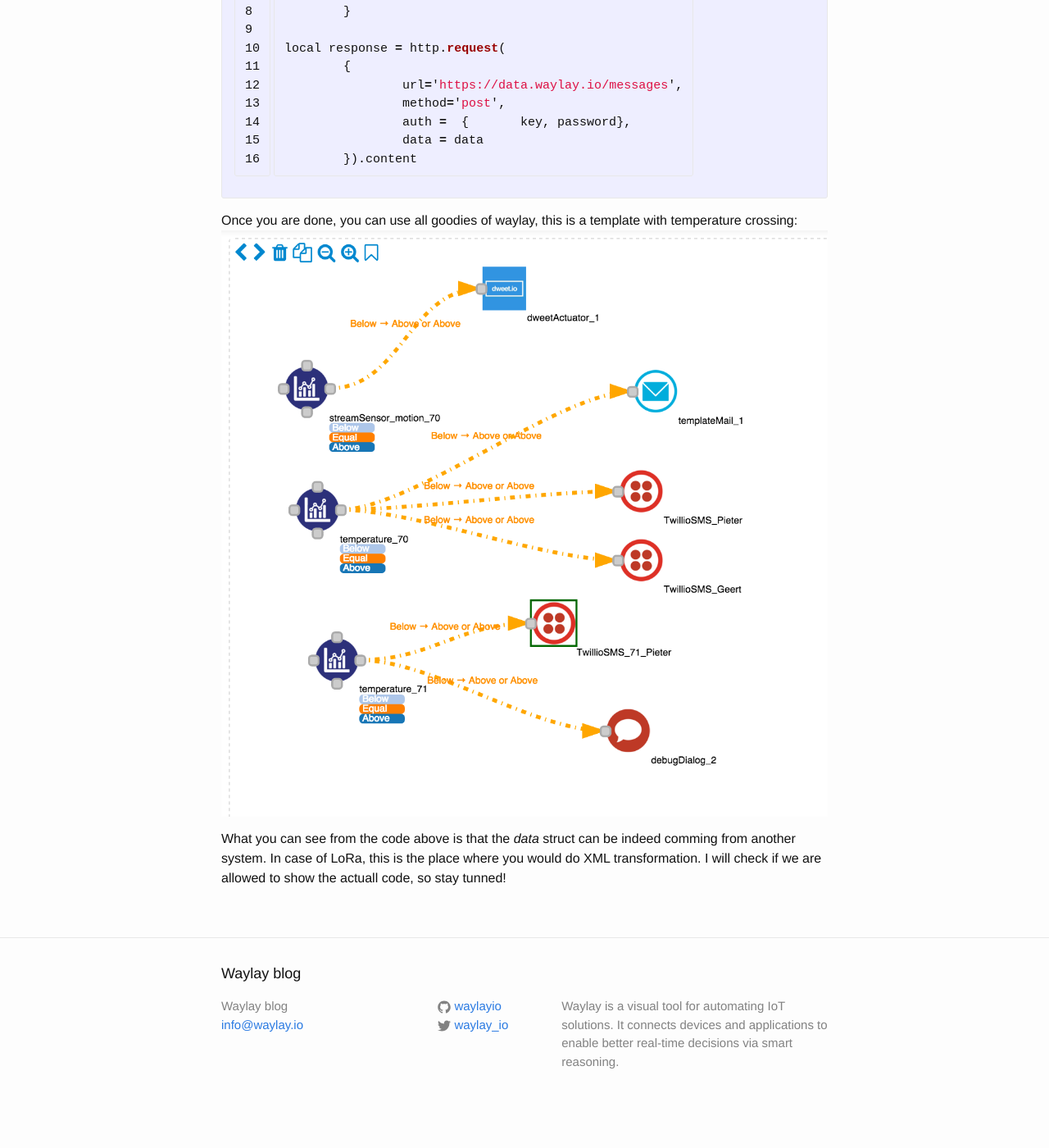
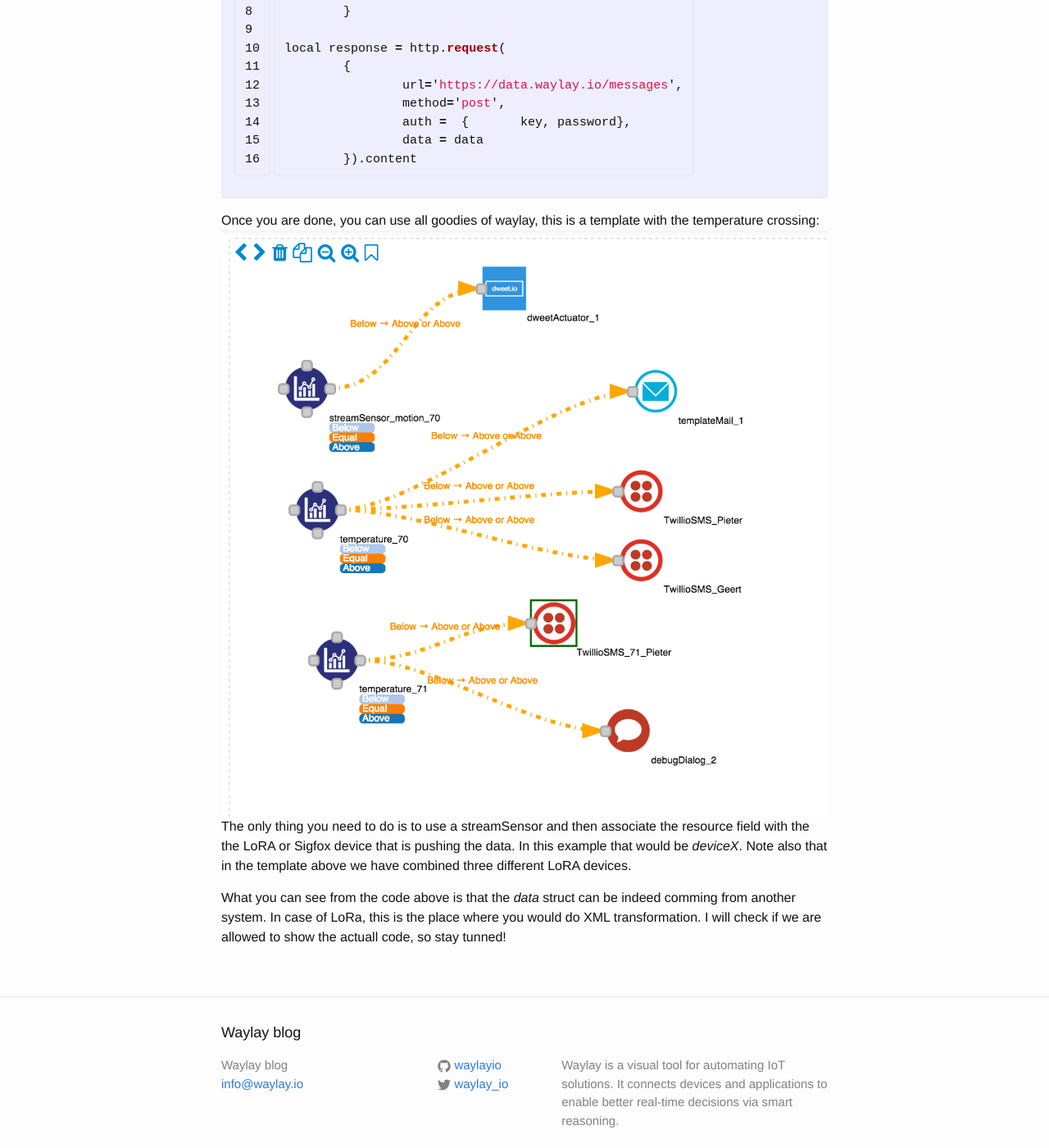
Before and after one commit to jasperdevrient/waylayio.github.io, a Jekyll site: the page built from _posts/2015-10-24-webscripts.markdown, in a window 1280 px wide and 1400 px high, scrolled down 624 px. Shown: the whole window at 82% size. Built offline with Jekyll 4.4.1, drawn with Linux system fonts in a browser that asks for light colours; before the commit the page ends 1990 px from its top, so only the background shows below that.

Commit message:
Update 2015-10-24-webscripts.markdown

```diff
--- a/_posts/2015-10-24-webscripts.markdown
+++ b/_posts/2015-10-24-webscripts.markdown
@@ -27,8 +27,9 @@
 {% endhighlight %}
 
 
-Once you are done, you can use all goodies of waylay, this is a template with temperature crossing:
+Once you are done, you can use all goodies of waylay, this is a template with the temperature crossing:
 ![Lora use case with temperature crossing]({{ site.baseurl }}/assets/images/lora.png)
+The only thing you need to do is to use a streamSensor and then associate the resource field with the the LoRA or Sigfox device that is pushing the data. In this example that would be _deviceX_. Note also that in the template above we have combined three different LoRA devices.
 
 What you can see from the code above is that the _data_ struct can be indeed comming from another system. In case of LoRa, this is the place where you would do XML transformation. I will check if we are allowed to show the actuall code, so stay tunned!
 
```
